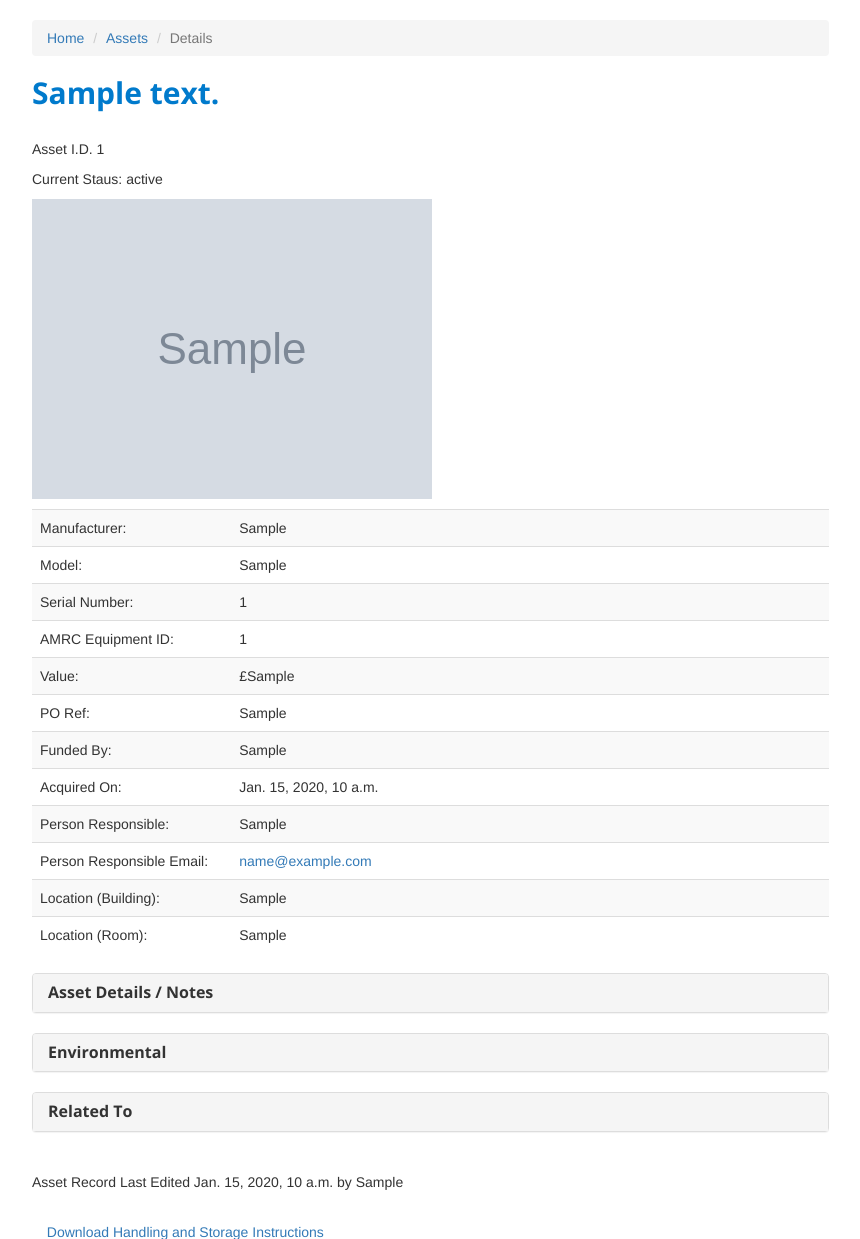
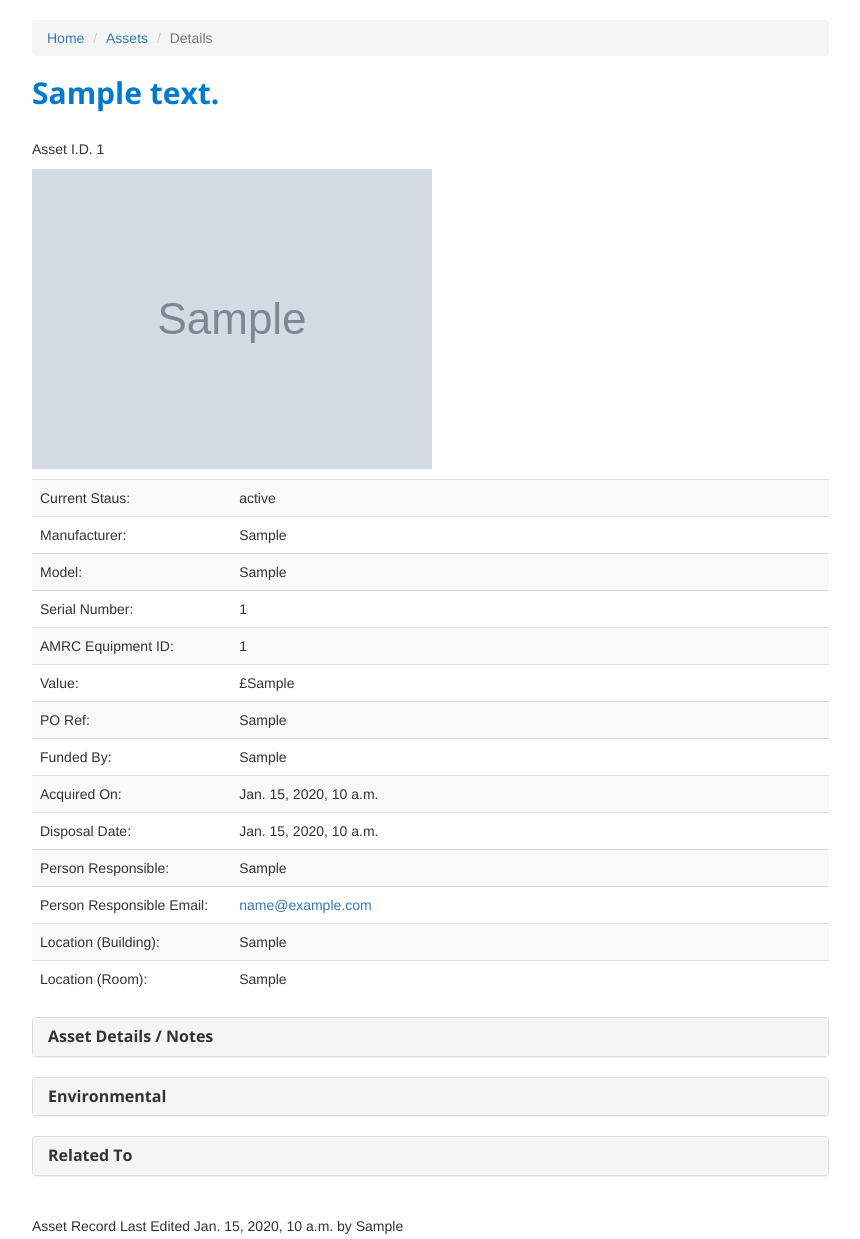
Before and after one commit to timboss/AssetMgt, a Django app: template assetregister/templates/assetregister/asset_details.html in a window 1280 px wide. Shown: the part 97-1336 px from the top of the page, without its empty margins (23-883 px from the left). Run offline with Django 3.2, Linux system fonts and the light colour scheme; the template is opened without the code that fills it: most values are stand-ins (such as "Sample title", 1, 10 or a date in 2020); grey boxes marked "Sample" are stand-in pictures; some libraries are stand-ins or nearby versions; some web fonts are replaced.

Commit message:
New homepage, new asset fields, fixed calibration slugs, better separateion of logic between asset detail view and template, limited bootstrap-multiselect vertical size

```diff
--- a/assetregister/models.py
+++ b/assetregister/models.py
@@ -42,6 +42,7 @@ class Asset(models.Model):
     purchase_order_ref = models.CharField(max_length=15, blank=True)
     funded_by = models.CharField(max_length=255, blank=True)
     acquired_on = models.DateField(null=True, blank=True)
+    disposal_date = models.DateField(null=True, blank=True)
     parent_assets = models.ManyToManyField("self", blank=True)
     asset_location_building = models.ForeignKey("Buildings", on_delete=models.SET_NULL, blank=True, null=True, related_name="building")
     asset_location_room = models.CharField(max_length=255, blank=True)
@@ -182,7 +183,7 @@ class Asset(models.Model):
         if not self.asset_manufacturer:
             return self.asset_description
         else:
-            return "{} - {}".format(self.asset_manufacturer, self.asset_description)
+            return "{} - {} - {}".format(self.asset_id, self.asset_manufacturer, self.asset_description)
 
 
 CALIBRATION_OUTCOME = (
@@ -193,7 +194,7 @@ CALIBRATION_OUTCOME = (
 
 class CalibrationRecord(models.Model):
     calibration_record_id = models.AutoField(primary_key=True)
-    slug = models.CharField(max_length=64, blank=True, null=True)
+    slug = models.CharField(max_length=64, blank=True, null=True, unique=True)
     asset = models.ForeignKey("assetregister.Asset", on_delete=models.CASCADE, related_name="calibration", limit_choices_to={'requires_calibration': True})
     calibration_description = models.CharField(max_length=200)
     calibration_date = models.DateField(default=timezone.now)
--- a/assetregister/search_indexes.py
+++ b/assetregister/search_indexes.py
@@ -6,9 +6,9 @@ class AssetIndex(indexes.SearchIndex, indexes.Indexable):
     text = indexes.NgramField(document=True, use_template=True)
     # 'text' "doc & template = true" uses asset_text.txt data template
     # asset_description = indexes.CharField(model_attr='asset_description')
-    manufacturer = indexes.CharField(model_attr='asset_manufacturer', null=True)
-    requires_calibration = indexes.BooleanField(model_attr='requires_calibration')
-    calibration_date_next = indexes.DateField(model_attr='calibration_date_next', null=True)
+    #manufacturer = indexes.CharField(model_attr='asset_manufacturer', null=True)
+    #requires_calibration = indexes.BooleanField(model_attr='requires_calibration')
+    #calibration_date_next = indexes.DateField(model_attr='calibration_date_next', null=True)
     # model = indexes.CharField(model_attr='asset_model')
     # serial_no = indexes.CharField(model_attr='asset_serial_number'
     # person_responsible = indexes.CharField(model_attr='person_responsible')
--- a/assetregister/templates/assetregister/asset_details.html
+++ b/assetregister/templates/assetregister/asset_details.html
@@ -26,10 +26,6 @@
 
             <p>Asset I.D. {{ asset.asset_id }}</p>
 
-           	{% if asset.asset_status %}
-                <p>Current Staus: {{ asset.asset_status}}</p>
-            {% endif %}
-
             {% if asset.asset_image_thumbnail%}
                 	<p><a href="/media/{{ asset.asset_image }}" target="_blank"><img src="/media/{{ asset.asset_image_thumbnail }}"></a></p>
             {% endif %}
@@ -38,12 +34,19 @@
             <!-- big table -->
 			<table class="table table-striped">
 				<tbody>
+					{% if asset.asset_status %}
+						<tr>
+							<td class="col-md-3">Current Staus:</td>
+							<td>{{ asset.asset_status}}</td>
+						</tr>
+					{% endif %}
+
 					{% if asset.asset_manufacturer %}
 						<tr>
 							<td class="col-md-3">Manufacturer:</td>
 							<td>{{ asset.asset_manufacturer }}</td>
 						</tr>
-        			{% endif %}
+					{% endif %}
 
 					{% if asset.asset_model %}
 						<tr>
@@ -91,6 +94,13 @@
 						<tr>
 							<td class="col-md-3">Acquired On:</td>
 							<td>{{ asset.acquired_on }}</td>
+						</tr>
+        			{% endif %}
+
+        			{% if asset.disposal_date %}
+						<tr>
+							<td class="col-md-3">Disposal Date:</td>
+							<td>{{ asset.disposal_date }}</td>
 						</tr>
         			{% endif %}
 
@@ -150,7 +160,7 @@
 
             {% if asset.requires_calibration %}
 	            <div class="panel-group">
-	            	{% if last_cal.calibration_outcome == 'Pass' %}
+	            	{% if calibration_OK %}
 						<div class="panel panel-success">
 					{% else %}
 						<div class="panel panel-danger">
@@ -173,16 +183,23 @@
 						    	<div class="panel-body">
 
 						   			{% if last_cal %}
-	     								<p><b>
+	     								<p>
 	                						{% if last_cal.calibration_outcome == 'Pass' %}
 	              								Last Calibration Result: <b>Pass <span class="glyphicon glyphicon-ok gi-2x"></span></b>
 	              							{% else %}
 	              								Last Calibration Result: <b>Fail <span class="glyphicon glyphicon-remove gi-2x"></span></b>
 	              							{% endif %}
-	              						</b></p>
-	     								<p><b>Next Calibration Due: {{ last_cal.calibration_date_next }}</b></p>
+	              						</p>
+
+	     								<p>
+	     									Next Calibration Due: <b>{{ last_cal.calibration_date_next }}</b>
+	     									{% if last_cal.calibration_date_next >= curdate %}
+	     										<span class="glyphicon glyphicon-ok gi-2x"></span>
+	     									{% else %}
+	     										<span class="glyphicon glyphicon-remove gi-2x"></span>
+	     									{% endif %}
+	     								</p>
      								{% endif %}
-
 
 						    		{% if calibrations %}
 							    		<table class="table table-hover ">
@@ -300,7 +317,7 @@
 						    		<table class="table table-striped table-hover ">
 										<thead>
 											<tr>
-											    <th>Environmental Aspect</th>
+											    <th>Environmental Aspects</th>
 											    <th>Applies To Asset</th>
 											    <th></th>
 											</tr>
@@ -319,7 +336,7 @@
 
 								{% if asset.environmental_notes %}
 									<p>
-										<b>Environmental Notes:</b>
+										<b>Notes:</b>
 										<br />{{ asset.environmental_notes|linebreaks }}
 									</p>
 								{% endif %}
--- a/assetregister/templates/assetregister/base.html
+++ b/assetregister/templates/assetregister/base.html
@@ -44,7 +44,8 @@
 	        $(document).ready(function() {
 	            $('.example-enableFiltering').multiselect({
 	                enableCaseInsensitiveFiltering: true,
-	                buttonWidth: '100%'
+	                buttonWidth: '100%',
+	                maxHeight: 300,
 	            });
 	        });
 	    </script>
--- a/assetregister/templates/assetregister/home.html
+++ b/assetregister/templates/assetregister/home.html
@@ -12,7 +12,10 @@
 			To look up an Asset by it's I.D. enter it in the box below, otherwise you can use the search bar
 			in the top right to search across all AMRC assets, or alternatively <a href="{% url 'asset_list_filter' %}">click here</a> to use advanced filtering.
 		</p>
-	 	<p><a class="btn btn-primary btn-lg">Learn more</a></p>
+		<form onsubmit="window.location = '{{ baseurl }}/asset/' + search.value; return false;">
+			<input id="search" class="form-control input-sm" placeholder="Asset ID" type="search" name="search"></input>
+			<input class="btn btn-default" type="submit" value="Submit">
+		</form>
 	</div>
 
 {% endblock %}
```
Also changed, not shown: assetregister/forms.py (+6 -2 lines), assetregister/views.py (+10 -3 lines), assetregister/migrations/0009_asset_disposal_date.py (added), assetregister/migrations/0010_auto_20170306_1050.py (added).
